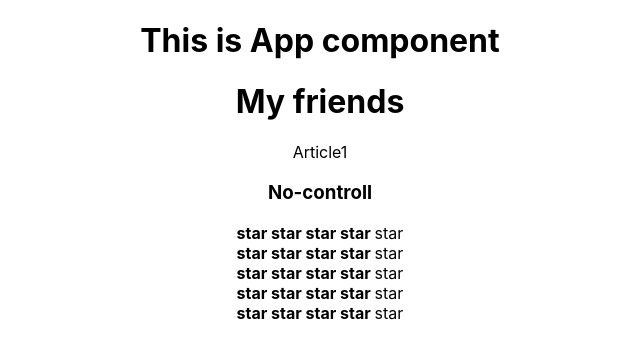
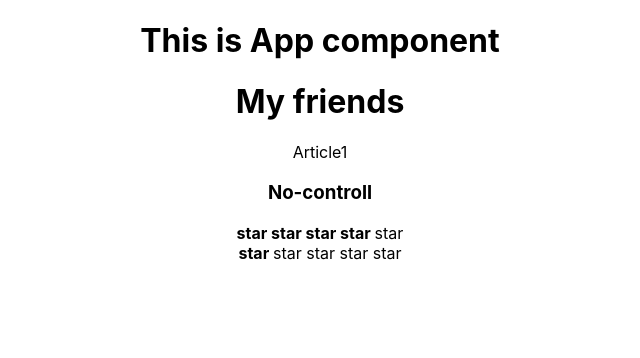
Before and after one commit to Vance051/incubator, a React (Create React App) app in the folder my-app/: page / in a window 1280 px wide. Shown: the top 358 px of the page, without its empty margins (320-960 px from the left). Built offline with nearby package versions, Linux system fonts and the light colour scheme.

Commit message:
урок 08, UncontrolledRating & Rating

```diff
--- a/my-app/src/App.tsx
+++ b/my-app/src/App.tsx
@@ -1,10 +1,12 @@
-import React from 'react';
+import React, {useState} from 'react';
 import './App.css';
-import {Rating} from "./Components/Rating/Rating";
+import {UncontrolledRating} from "./Components/UncontrolledRating/UncontrolledRating";
 import {UncontrolledAccordion} from "./Components/UncontrolledAccordion/UncontrolledAccordion";
+import {Rating, RatingValueType} from "./Components/Rating/Rating";
 
 function App() {
     console.log('App render')
+    let [ratingValue, setRatingValue] = useState<RatingValueType>(1)
     return (
         <div className="App">
             <PageTitle title={"This is App component"}/>
@@ -13,11 +15,9 @@ function App() {
             {/*<Accordion titleValue={'Bayan'} collapsed={true}/>*/}
             {/*<Accordion titleValue={"bang-bamg"} collapsed={false}/>*/}
             <UncontrolledAccordion titleValue={'No-controll'} collapsed={false}/>
-            <Rating value={1}/>
-            <Rating value={2}/>
-            <Rating value={3}/>
-            <Rating value={4}/>
-            <Rating value={5}/>
+            <UncontrolledRating value={1}/>
+            <Rating value={ratingValue} onClick={setRatingValue}/>
+
         </div>
     );
 }
--- a/my-app/src/Components/Rating/Rating.tsx
+++ b/my-app/src/Components/Rating/Rating.tsx
@@ -1,19 +1,22 @@
-import React, {useState} from "react";
+import React from "react";
 
-type RatingPropsType = {
-    value: 0 | 1 | 2 | 3 | 4 | 5
+export type RatingValueType = 0 | 1 | 2 | 3 | 4 | 5
+
+
+export type RatingPropsType = {
+    value: RatingValueType
+    onClick:(value:RatingValueType)=>void
 }
 
 export function Rating(props: RatingPropsType) {
-    let [value, setValue] = useState(4)
-    console.log('Rating rendered')
+    console.log('UncontrolledRating rendered')
     return (
         <div>
-            <Star selected={value > 0} setValue={setValue} value={1}/>
-            <Star selected={value > 1} setValue={setValue} value={2}/>
-            <Star selected={value > 2} setValue={setValue} value={3}/>
-            <Star selected={value > 3} setValue={setValue} value={4}/>
-            <Star selected={value > 4} setValue={setValue} value={5}/>
+            <Star selected={props.value > 0} onClick={props.onClick} value={1}/>
+            <Star selected={props.value > 1} onClick={props.onClick} value={2}/>
+            <Star selected={props.value > 2} onClick={props.onClick} value={3}/>
+            <Star selected={props.value > 3} onClick={props.onClick} value={4}/>
+            <Star selected={props.value > 4} onClick={props.onClick} value={5}/>
         </div>
     )
 }
@@ -21,16 +24,17 @@ export function Rating(props: RatingPropsType) {
 
 type StarPropsType = {
     selected: boolean
-    value: 1 | 2 | 3 | 4 | 5
-    setValue: (value: 1 | 2 | 3 | 4 | 5) => void
+    onClick:(value:RatingValueType)=>void
+    value:RatingValueType
+
 }
 
 function Star(props: StarPropsType) {
 
     // return props.selected ? <span><b>star </b></span> : <span>star </span>
-    return <span onClick={() => {
-        props.setValue(props.value)
-    }}>
+    return <span onClick={()=>{
+        debugger
+        props.onClick(props.value)}}>
         {props.selected ? <b>star </b> : "star "}
     </span>
 
--- /dev/null
+++ b/my-app/src/Components/UncontrolledRating/UncontrolledRating.tsx
@@ -0,0 +1,37 @@
+import React, {useState} from "react";
+
+type RatingPropsType = {
+    value: 0 | 1 | 2 | 3 | 4 | 5
+}
+
+export function UncontrolledRating(props: RatingPropsType) {
+    let [value, setValue] = useState(4)
+    console.log('UncontrolledRating rendered')
+    return (
+        <div>
+            <Star selected={value > 0} setValue={setValue} value={1}/>
+            <Star selected={value > 1} setValue={setValue} value={2}/>
+            <Star selected={value > 2} setValue={setValue} value={3}/>
+            <Star selected={value > 3} setValue={setValue} value={4}/>
+            <Star selected={value > 4} setValue={setValue} value={5}/>
+        </div>
+    )
+}
+
+
+type StarPropsType = {
+    selected: boolean
+    value: 1 | 2 | 3 | 4 | 5
+    setValue: (value: 1 | 2 | 3 | 4 | 5) => void
+}
+
+function Star(props: StarPropsType) {
+
+    // return props.selected ? <span><b>star </b></span> : <span>star </span>
+    return <span onClick={() => {
+        props.setValue(props.value)
+    }}>
+        {props.selected ? <b>star </b> : "star "}
+    </span>
+
+}
```
